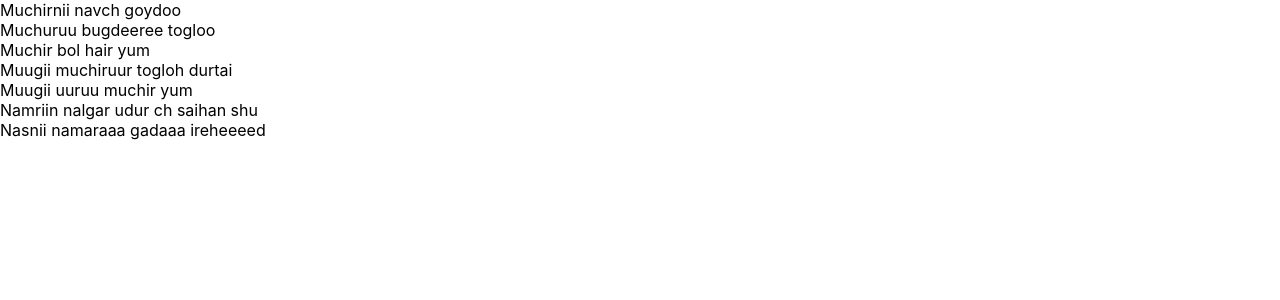
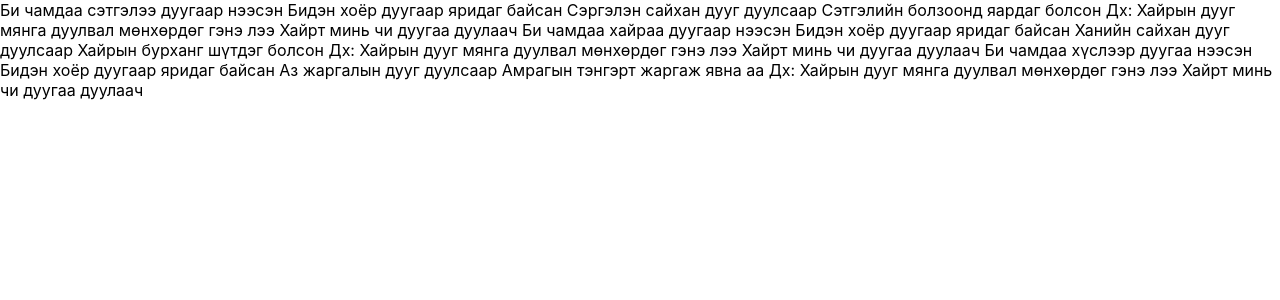
Before and after one commit to badishd-icodice-edu/git-demo, a React (Create React App) app: page / in a window 1280 px wide. Shown: the top 300 px of the page. Built offline with nearby package versions, Linux system fonts and the light colour scheme.

Commit message:
muchir bish duu bolloo

```diff
--- a/src/App.js
+++ b/src/App.js
@@ -2,15 +2,29 @@ import './App.css';
 
 function App() {
   return (<>
-  <div>Muchirnii navch goydoo</div>
-  <div>Muchuruu bugdeeree togloo</div>
-  <div>Muchir bol hair yum</div>
-  <div>Muugii muchiruur togloh durtai</div>
+  <div>Би чамдаа сэтгэлээ дуугаар нээсэн
+Бидэн хоёр дуугаар яридаг байсан
+Сэргэлэн сайхан дууг дуулсаар
+Сэтгэлийн болзоонд яардаг болсон
 
-  <div>Muugii uuruu muchir yum</div>
-  <div> Namriin nalgar udur ch saihan shu </div>
-  <div> Nasnii namaraaa gadaaa ireheeeed </div>
+Дх: Хайрын дууг мянга дуулвал мөнхөрдөг гэнэ лээ
+Хайрт минь чи дуугаа дуулаач
 
+Би чамдаа хайраа дуугаар нээсэн
+Бидэн хоёр дуугаар яридаг байсан
+Ханийн сайхан дууг дуулсаар
+Хайрын бурханг шүтдэг болсон
+
+Дх: Хайрын дууг мянга дуулвал мөнхөрдөг гэнэ лээ
+Хайрт минь чи дуугаа дуулаач
+
+Би чамдаа хүслээр дуугаа нээсэн
+Бидэн хоёр дуугаар яридаг байсан
+Аз жаргалын дууг дуулсаар
+Амрагын тэнгэрт жаргаж явна аа
+
+Дх: Хайрын дууг мянга дуулвал мөнхөрдөг гэнэ лээ
+Хайрт минь чи дуугаа дуулаач </div>
 
   </>
 
```
